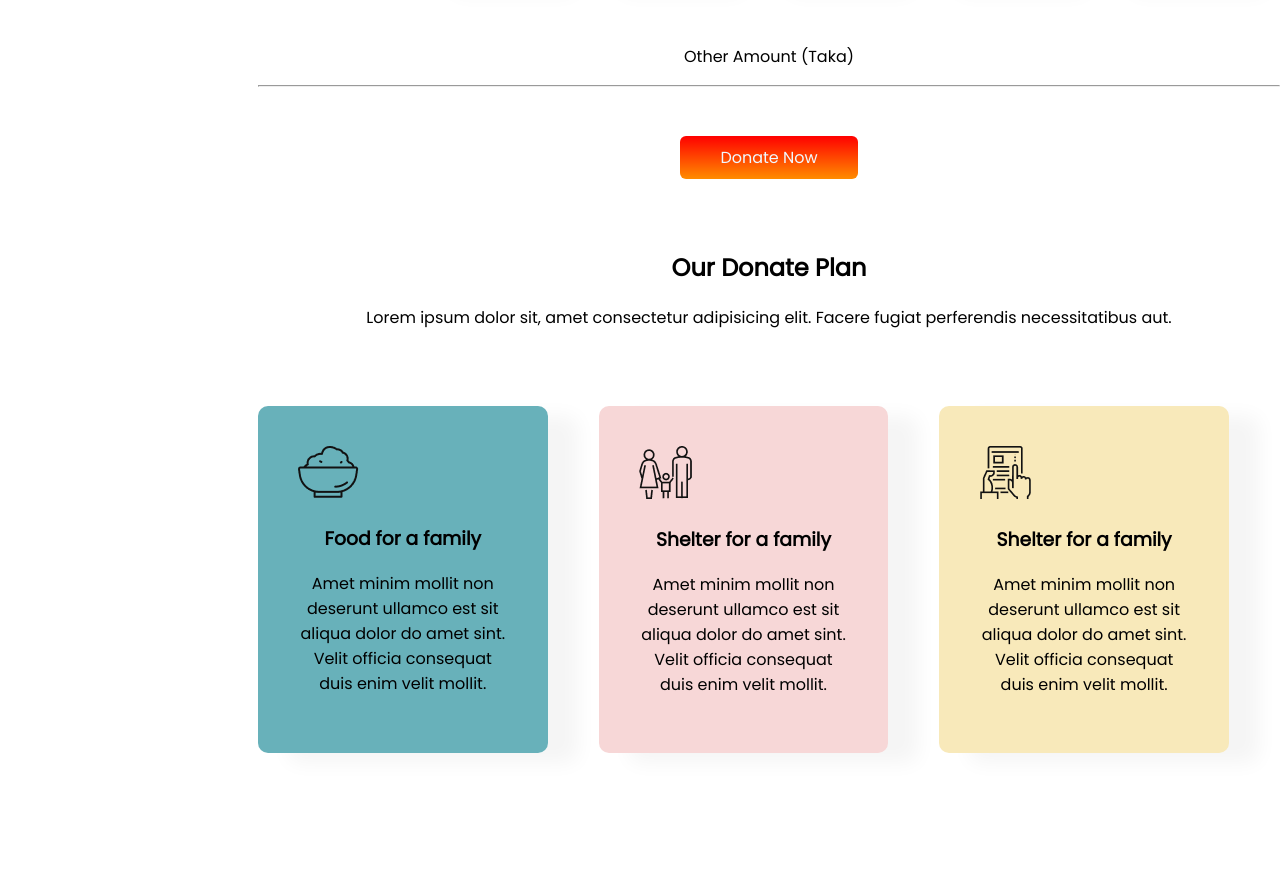
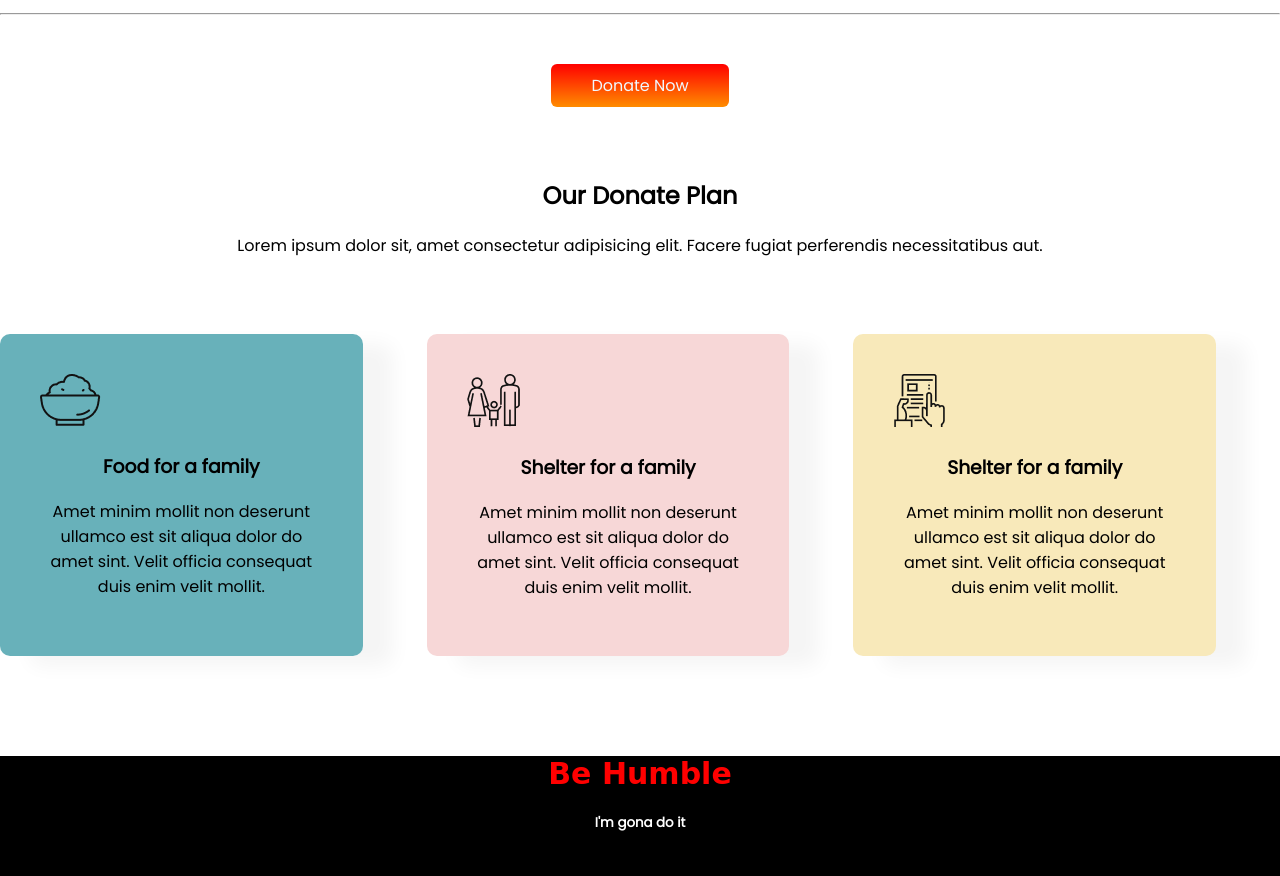
Before and after one commit to MuNiRa369/Assignment-1, a plain HTML site: page index.html in a window 1280 px wide. Shown: the part 735-1611 px from the top of the page. Before the commit the page ends 1588 px from the top, so only its background shows below. Drawn offline with Linux system fonts and the light colour scheme.

Commit message:
foot add

```diff
--- a/index.html
+++ b/index.html
@@ -16,14 +16,19 @@
     <link rel="stylesheet" href="style.css" />
 
   </head>
+
   <body>
+
   <div class="text-one">
+        <section id="backpic">
+          <div>
               <h1>Let’s Help Those Who Are More In Need</h1>
               <p id="help">
                 Come towards helping those flood affected victims to recover their condition.Showing this humanity you can help to overcome their condition.
               </p>
               <a class="link-button" href="https://munira369.github.io/developer-portfolio/">Donate Now</a>
-
+          </div>
+       </section>
         <section>
         <div id="marge" >
           <h3>Donate Today</h3>
@@ -104,9 +109,16 @@
         </div>
 
     </section>
+    <section>
+
+    </section>
+      <div id="fp">
+        <h2 >
+          <span id="sb">Be Humble</span>
+        </h2>
+        <p id="foot">I'm gona do it</p>
       </div>
 
-
-
+</div>
   </body>
 </html>
--- a/style.css
+++ b/style.css
@@ -2,25 +2,27 @@
 
 body{
     font-family: 'Poppins', sans-serif;
+    margin: 0%;
 }
  .text-one{
     text-align: center;
     position: absolute;
-   margin-top: 30px;
-   margin-left: 250px;
+    margin: 0%;
+    padding: 0%;
  }
 
  /* background-image...let's help */
-.back-img{
+#backpic{
     background-image: url(donate-today-main/images/donation13.jpg);
    background-size: 100%;
 }
 
 h1{
     font-size: 50px;
+    color: white;
 }
 #help{
-    color: blue;
+    color: white;
     margin-bottom: 60px;
 }
 .link-button{
@@ -30,6 +32,7 @@ h1{
     color: aliceblue;
     margin-top: 60px;
     padding: 10px 40px;
+    margin-bottom: 40px;
 }
 #other{
     margin-top: 60px;
@@ -72,3 +75,24 @@ h1{
 .im{
     text-align: left;
 }
+
+#fp{
+    background: fixed;
+    background-color: black;
+    font-weight: 600;
+    border: 30px;
+    padding-bottom: 30px;
+}
+#sb{
+    text-align: center;
+    color: red;
+    font-family: cursive;
+    font-size: 30px;
+    margin-top: 30px;
+    margin-bottom: 30px;
+}
+#foot{
+    text-align: center;
+    color:white;
+    font-size: smaller;
+}
```
Lines whose indentation alone changed are shown as unchanged.
